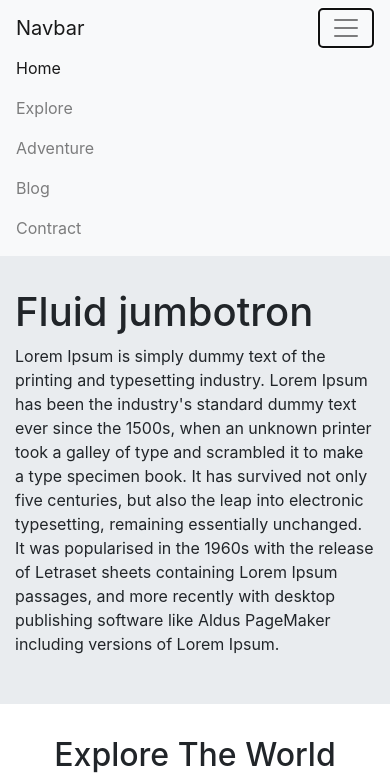
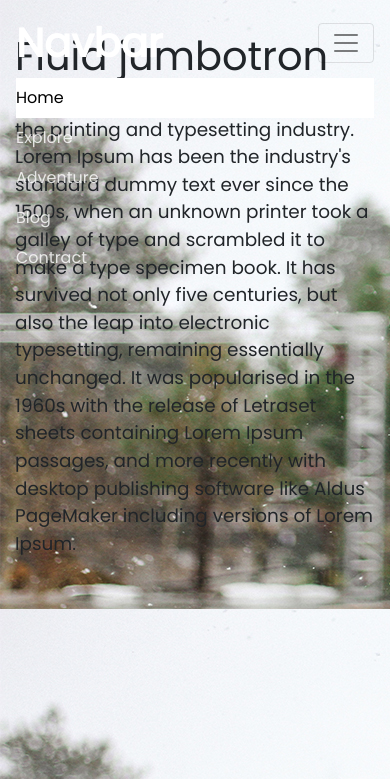
Before and after one commit to PawaOx4th/WDC2019, a website: page index.html in a window 390 px wide. Both pictures are taken after a click on the button "Toggle navigation". Shown: the top 779 px of the page. Drawn offline with nearby package versions, Linux system fonts and the light colour scheme.

Commit message:
add photo and css import

```diff
--- a/index.html
+++ b/index.html
@@ -5,16 +5,17 @@
     <meta name="viewport" content="width=device-width, initial-scale=1.0">
     <meta http-equiv="X-UA-Compatible" content="ie=edge">
     <title>Hello</title>
+    <link rel="stylesheet" href="src/styles.css">
     <link rel="stylesheet" href="node_modules/bootstrap/dist/css/bootstrap.min.css">
     <link rel="stylesheet" href="https://use.fontawesome.com/releases/v5.8.1/css/all.css"
         integrity="sha384-50oBUHEmvpQ+1lW4y57PTFmhCaXp0ML5d60M1M7uH2+nqUivzIebhndOJK28anvf" crossorigin="anonymous">
     <link rel="stylesheet" href="https://use.fontawesome.com/releases/v5.8.1/css/fontawesome.css"
         integrity="sha384-vd1e11sR28tEK9YANUtpIOdjGW14pS87bUBuOIoBILVWLFnS+MCX9T6MMf0VdPGq" crossorigin="anonymous">
-
+    <link rel="stylesheet" href="src/styles.css">
 </head>
 <body>
     <head>
-        <nav class="navbar navbar-expand-lg navbar-light bg-light">
+        <nav class="navbar navbar-expand-lg navbar-light bg-light fixed-top">
             <div class="container">
                 <a class="navbar-brand" href="#">Navbar</a>
                 <button class="navbar-toggler" type="button" data-toggle="collapse" data-target="#navbarSupportedContent"
@@ -257,11 +258,30 @@
             </div>
         </div>
     </section>
-    <footer></footer>
+    <footer>
+        <div class="container">
+            <div class="row">
+                <div class="col-sm-12">
+                    <ul class="sci">
+                        <li><a href=""><i class="fab fa-facebook-f"></i></a></li>
+                        <li><a href=""><i class="fab fa-twitter-square"></i></a></li>
+                        <li><a href=""><i class="fab fa-instagram"></i></a></li>
+                        <li><a href=""><i class="fab fa-google-plus"></i></a></li>
+                    </ul>
+                    <p class="cpryt">
+                        @Copyright 2019 PAWANNNACHAI | Template By PAWANNNNACHAI
+                    </p>
+                </div>
+        </div>
+    </footer>
 
 
     <script src="node_modules/jquery/dist/jquery.min.js"></script>
     <script src="node_modules/bootstrap/dist/js/bootstrap.min.js"></script>
     <script src="node_modules/popper.js/dist/umd/popper.min.js"></script>
-
+    <script type="text/javascript">
+        $(document).scroll(function(){
+            $('.navbar').toggleClass('scrolled', $(this).scrollTop() > $('.navbar').height())
+        })
+    </script>
 </html>
--- /dev/null
+++ b/src/styles.css
@@ -0,0 +1,49 @@
+@import url('https://fonts.googleapis.com/css?family=Poppins');
+*{
+    outline: none !important;
+    font-family: 'Poppins', sans-serif;
+
+}
+body{
+    font-family: 'Poppins', sans-serif;
+}
+header{
+    position: relative;
+    z-index: 1000000;
+}
+p{
+ font-size: 1.15rem ;
+ font-family: 'Poppins', sans-serif;
+}
+.navbar{
+    background: transparent !important;
+    transition:0.5s;
+}
+.navbar.scrolled{
+    background: #000 !important;
+    transition: 0.5s;
+
+}
+.navbar-light .navbar-nav .active>.nav-link, .navbar-light .navbar-nav .nav-link.active, .navbar-light .navbar-nav .nav-link.show, .navbar-light .navbar-nav .show>.nav-link {
+    color: #000;
+    background: #fff;
+}
+.navbar-light .navbar-nav .nav-link {
+    color: rgba(255,255,255,.8);
+}
+.navbar-light .navbar-brand,
+.navbar-light .navbar-brand:hover,
+.navbar-light .navbar-brand:focus,
+.navbar-light .navbar-brand:visited{
+    color: rgba(255,255,255,1);
+    font-size: 2.5rem;
+    font-weight: 600;
+}
+.banner{
+    position: relative;
+    top :0 ;
+    width: 100%;
+    height: 100vh;
+
+    background-image: url(pic/banner.jpg) ;
+}
```
Also changed, not shown: src/pic/banner.jpg (added), src/src/pic/.banner.jpg (added).
